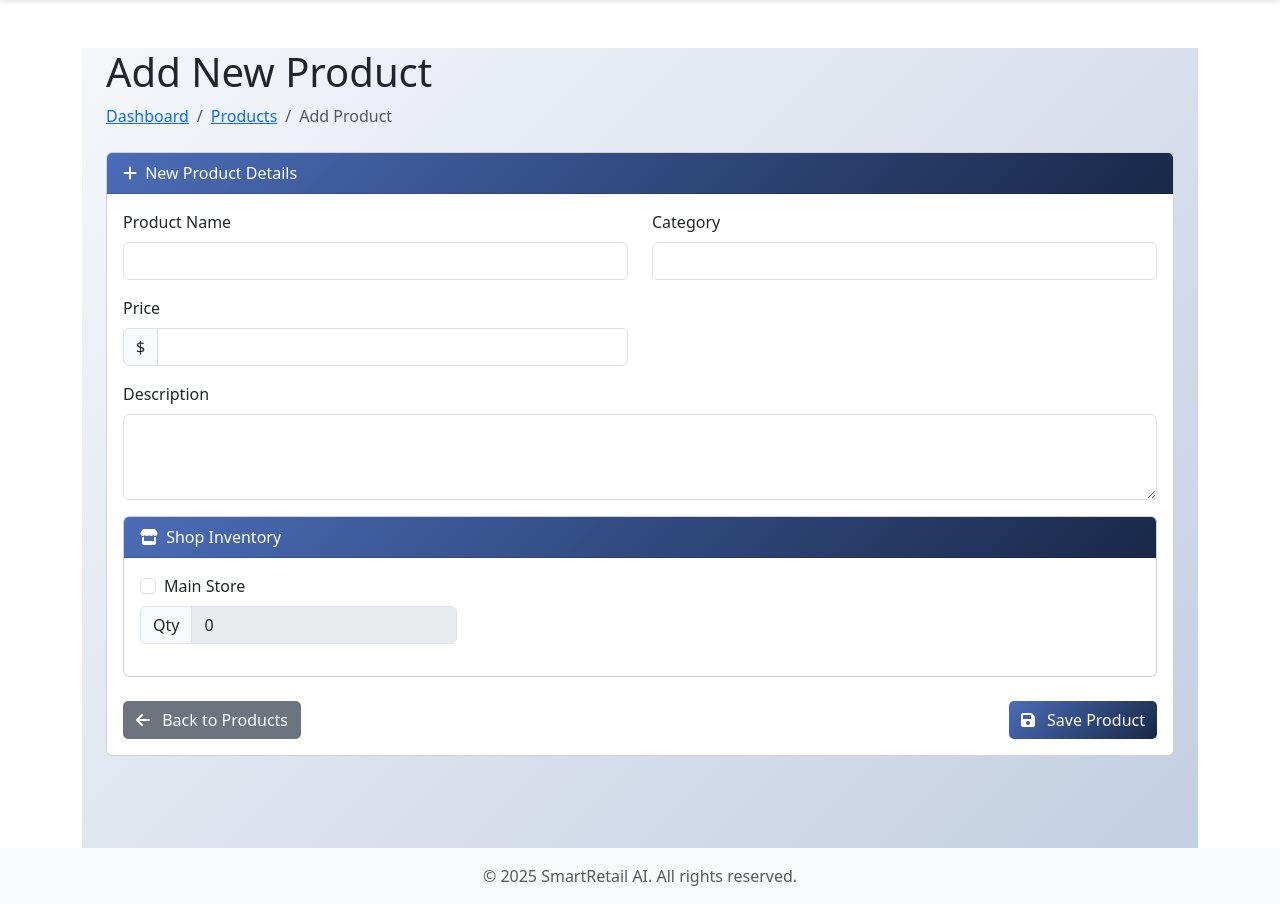
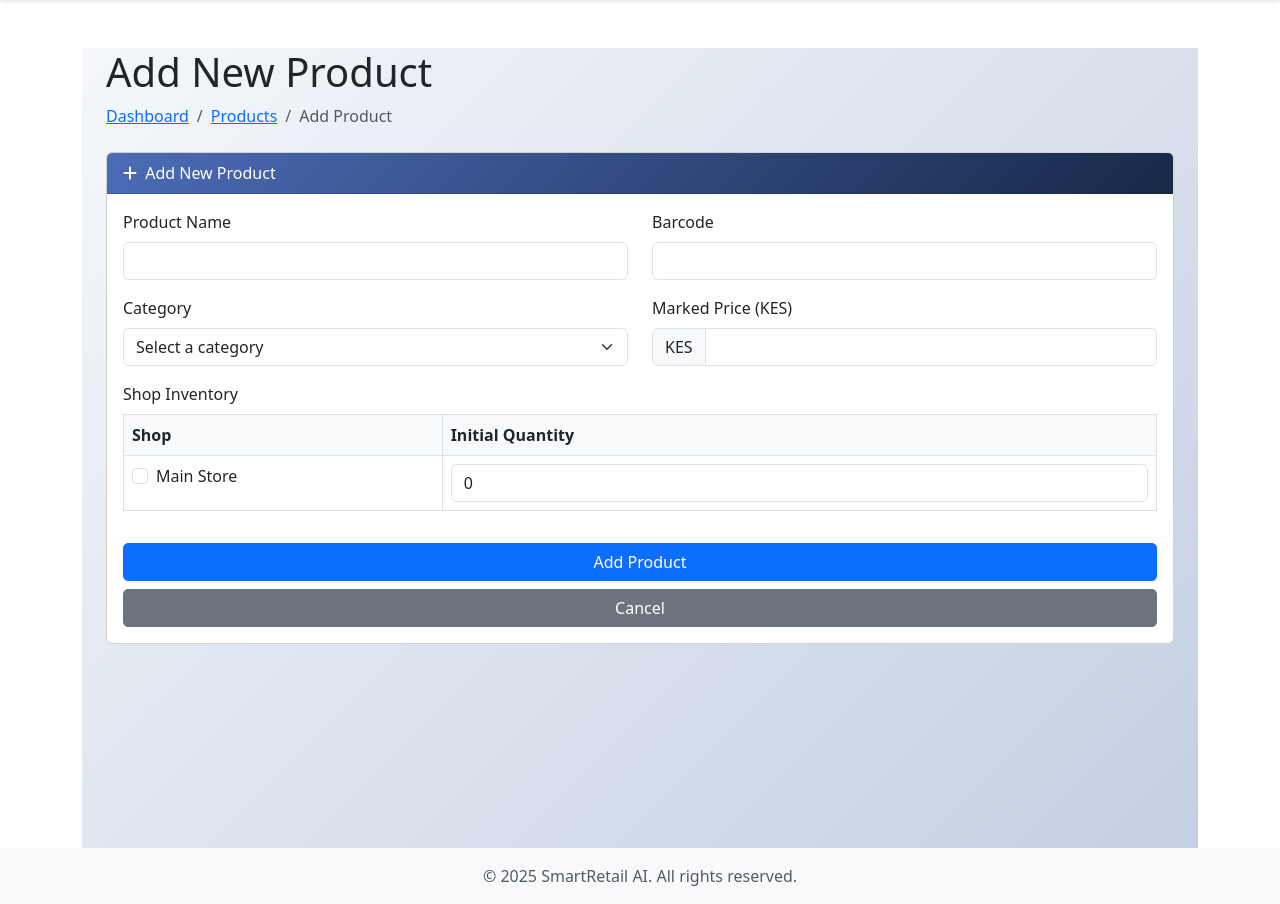
Before and after one commit to GEOFFREY-MO/hackathon, a Flask app: page /admin/products/add in a window 1280 px wide. Shown: the part 56-960 px from the top of the page. Run offline with Flask 2, Linux system fonts and the light colour scheme; a user stored in the database is signed in; data comes from the database, SQL or seed files in the repository.

Commit message:
Fix product creation and add service categories template

```diff
--- a/backend/admin.py
+++ b/backend/admin.py
@@ -3006,16 +3006,16 @@ def add_product():
     if request.method == 'POST':
         try:
             name = request.form.get('name')
-            description = request.form.get('description')
-            price = float(request.form.get('price', 0))
+            barcode = request.form.get('barcode')
+            marked_price = float(request.form.get('marked_price', 0))
             category = request.form.get('category')
             selected_shops = request.form.getlist('shops')
 
             # Create new product
             product = Product(
                 name=name,
-                description=description,
-                price=price,
+                barcode=barcode,
+                marked_price=marked_price,
                 category=category
             )
             db.session.add(product)
--- a/backend/templates/admin/add_product.html
+++ b/backend/templates/admin/add_product.html
@@ -12,10 +12,10 @@
     <div class="card mb-4">
         <div class="card-header" style="background: linear-gradient(135deg, #4b6cb7 0%, #182848 100%); color: white;">
             <i class="fas fa-plus me-1"></i>
-            New Product Details
+            Add New Product
         </div>
         <div class="card-body">
-            <form method="POST" action="{{ url_for('admin.add_product') }}">
+            <form method="POST">
                 <div class="row mb-3">
                     <div class="col-md-6">
                         <div class="form-group">
@@ -25,8 +25,8 @@
                     </div>
                     <div class="col-md-6">
                         <div class="form-group">
-                            <label for="category" class="form-label">Category</label>
-                            <input type="text" class="form-control" id="category" name="category" required>
+                            <label for="barcode" class="form-label">Barcode</label>
+                            <input type="text" class="form-control" id="barcode" name="barcode" required>
                         </div>
                     </div>
                 </div>
@@ -34,10 +34,22 @@
                 <div class="row mb-3">
                     <div class="col-md-6">
                         <div class="form-group">
-                            <label for="price" class="form-label">Price</label>
+                            <label for="category" class="form-label">Category</label>
+                            <select class="form-select" id="category" name="category" required>
+                                <option value="">Select a category</option>
+                                <option value="electronics">Electronics</option>
+                                <option value="clothing">Clothing</option>
+                                <option value="food">Food</option>
+                                <option value="other">Other</option>
+                            </select>
+                        </div>
+                    </div>
+                    <div class="col-md-6">
+                        <div class="form-group">
+                            <label for="marked_price" class="form-label">Marked Price (KES)</label>
                             <div class="input-group">
-                                <span class="input-group-text">$</span>
-                                <input type="number" class="form-control" id="price" name="price" step="0.01" min="0" required>
+                                <span class="input-group-text">KES</span>
+                                <input type="number" class="form-control" id="marked_price" name="marked_price" step="0.01" min="0" required>
                             </div>
                         </div>
                     </div>
@@ -46,71 +58,44 @@
                 <div class="row mb-3">
                     <div class="col-12">
                         <div class="form-group">
-                            <label for="description" class="form-label">Description</label>
-                            <textarea class="form-control" id="description" name="description" rows="3"></textarea>
+                            <label class="form-label">Shop Inventory</label>
+                            <div class="table-responsive">
+                                <table class="table table-bordered">
+                                    <thead>
+                                        <tr>
+                                            <th>Shop</th>
+                                            <th>Initial Quantity</th>
+                                        </tr>
+                                    </thead>
+                                    <tbody>
+                                        {% for shop in shops %}
+                                        <tr>
+                                            <td>
+                                                <div class="form-check">
+                                                    <input class="form-check-input" type="checkbox" name="shops" value="{{ shop.id }}" id="shop_{{ shop.id }}">
+                                                    <label class="form-check-label" for="shop_{{ shop.id }}">
+                                                        {{ shop.name }}
+                                                    </label>
+                                                </div>
+                                            </td>
+                                            <td>
+                                                <input type="number" class="form-control" name="quantity_{{ shop.id }}" min="0" value="0">
+                                            </td>
+                                        </tr>
+                                        {% endfor %}
+                                    </tbody>
+                                </table>
+                            </div>
                         </div>
                     </div>
                 </div>
 
-                <div class="card mb-4">
-                    <div class="card-header" style="background: linear-gradient(135deg, #4b6cb7 0%, #182848 100%); color: white;">
-                        <i class="fas fa-store me-1"></i>
-                        Shop Inventory
-                    </div>
-                    <div class="card-body">
-                        <div class="row">
-                            {% for shop in shops %}
-                            <div class="col-md-4 mb-3">
-                                <div class="form-check">
-                                    <input class="form-check-input shop-selector" type="checkbox"
-                                           name="shops" value="{{ shop.id }}"
-                                           id="shop{{ shop.id }}">
-                                    <label class="form-check-label" for="shop{{ shop.id }}">
-                                        {{ shop.name }}
-                                    </label>
-                                </div>
-                                <div class="input-group mt-2">
-                                    <span class="input-group-text">Qty</span>
-                                    <input type="number" class="form-control quantity-input"
-                                           name="quantity_{{ shop.id }}"
-                                           id="quantity_{{ shop.id }}"
-                                           min="0" value="0" disabled>
-                                </div>
-                            </div>
-                            {% endfor %}
-                        </div>
-                    </div>
-                </div>
-
-                <div class="d-flex justify-content-between">
-                    <a href="{{ url_for('admin.manage_products') }}" class="btn btn-secondary">
-                        <i class="fas fa-arrow-left"></i> Back to Products
-                    </a>
-                    <button type="submit" class="btn" style="background: linear-gradient(135deg, #4b6cb7 0%, #182848 100%); color: white; border: none;">
-                        <i class="fas fa-save"></i> Save Product
-                    </button>
+                <div class="d-grid gap-2">
+                    <button type="submit" class="btn btn-primary">Add Product</button>
+                    <a href="{{ url_for('admin.manage_products') }}" class="btn btn-secondary">Cancel</a>
                 </div>
             </form>
         </div>
     </div>
 </div>
-
-{% block scripts %}
-<script>
-document.addEventListener('DOMContentLoaded', function() {
-    // Enable/disable quantity inputs based on shop selection
-    const shopSelectors = document.querySelectorAll('.shop-selector');
-    shopSelectors.forEach(selector => {
-        selector.addEventListener('change', function() {
-            const quantityInput = document.getElementById('quantity_' + this.value);
-            quantityInput.disabled = !this.checked;
-            if (!this.checked) {
-                quantityInput.value = 0;
-            }
-        });
-    });
-});
-</script>
 {% endblock %}
-
-{% endblock %}
```
Also changed, not shown: backend/templates/admin/service_categories.html (added, +140 -0 lines).
